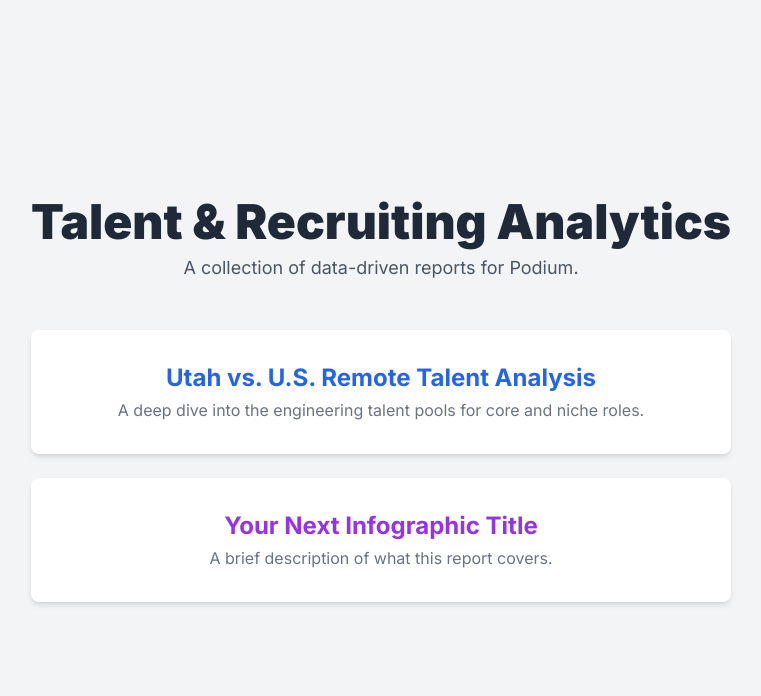
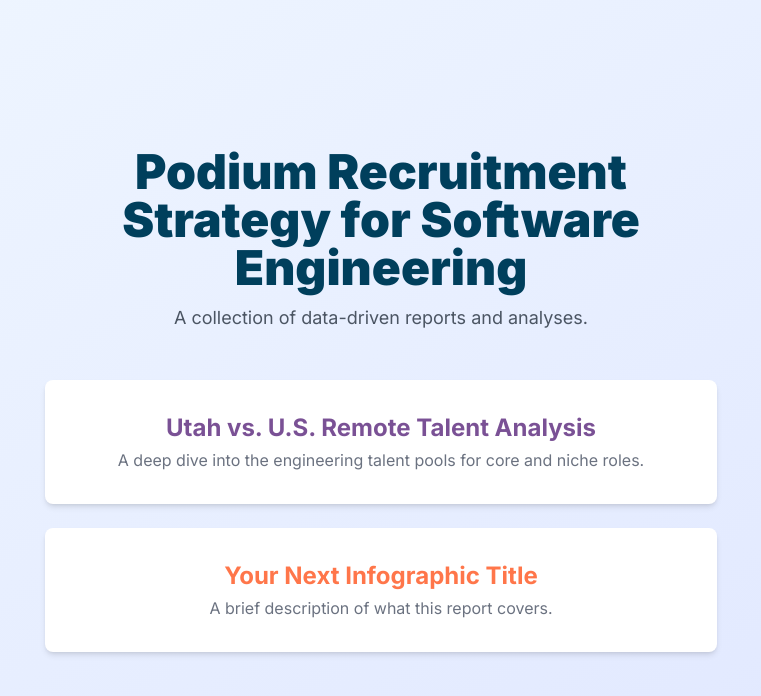
Before and after one commit to tylermills-podium/infographics, a plain HTML site: page index.html in a window 1280 px wide. Shown: the whole page, without its empty margins (259-1020 px from the left). Drawn offline with nearby package versions, Linux system fonts and the light colour scheme.

Commit message:
Update index.html

```diff
--- a/index.html
+++ b/index.html
@@ -3,7 +3,7 @@
 <head>
     <meta charset="UTF-8">
     <meta name="viewport" content="width=device-width, initial-scale=1.0">
-    <title>Podium Talent Analysis Reports</title>
+    <title>Podium Recruitment Strategy</title>
     <script src="https://cdn.tailwindcss.com"></script>
     <link href="https://fonts.googleapis.com/css2?family=Inter:wght@400;700;900&display=swap" rel="stylesheet">
     <style>
@@ -12,23 +12,23 @@
         }
     </style>
 </head>
-<body class="bg-gray-100 flex items-center justify-center h-screen">
-    <div class="text-center">
+<body class="bg-gradient-to-br from-blue-50 to-indigo-100 flex items-center justify-center min-h-screen p-4">
+    <div class="text-center max-w-2xl w-full">
         <header class="mb-12">
-            <h1 class="text-5xl font-black text-gray-800">Talent & Recruiting Analytics</h1>
-            <p class="text-lg text-gray-600 mt-2">A collection of data-driven reports for Podium.</p>
+            <h1 class="text-4xl md:text-5xl font-black text-[#003f5c]">Podium Recruitment Strategy for Software Engineering</h1>
+            <p class="text-lg text-gray-600 mt-3">A collection of data-driven reports and analyses.</p>
         </header>
 
         <main class="space-y-6">
             <!-- Link to your first infographic -->
-            <a href="./talent_analysis.html" class="block bg-white p-8 rounded-lg shadow-md hover:shadow-xl hover:-translate-y-1 transition-all">
-                <h2 class="text-2xl font-bold text-blue-600">Utah vs. U.S. Remote Talent Analysis</h2>
+            <a href="./talent_analysis.html" class="block bg-white p-8 rounded-lg shadow-md hover:shadow-xl hover:-translate-y-1.5 transition-all duration-300 ease-in-out">
+                <h2 class="text-2xl font-bold text-[#7a5195]">Utah vs. U.S. Remote Talent Analysis</h2>
                 <p class="text-gray-500 mt-1">A deep dive into the engineering talent pools for core and niche roles.</p>
             </a>
 
             <!-- Link to your (future) second infographic -->
-            <a href="./new_infographic.html" class="block bg-white p-8 rounded-lg shadow-md hover:shadow-xl hover:-translate-y-1 transition-all">
-                <h2 class="text-2xl font-bold text-purple-600">Your Next Infographic Title</h2>
+            <a href="./new_infographic.html" class="block bg-white p-8 rounded-lg shadow-md hover:shadow-xl hover:-translate-y-1.5 transition-all duration-300 ease-in-out">
+                <h2 class="text-2xl font-bold text-[#ff764a]">Your Next Infographic Title</h2>
                 <p class="text-gray-500 mt-1">A brief description of what this report covers.</p>
             </a>
         </main>
```
